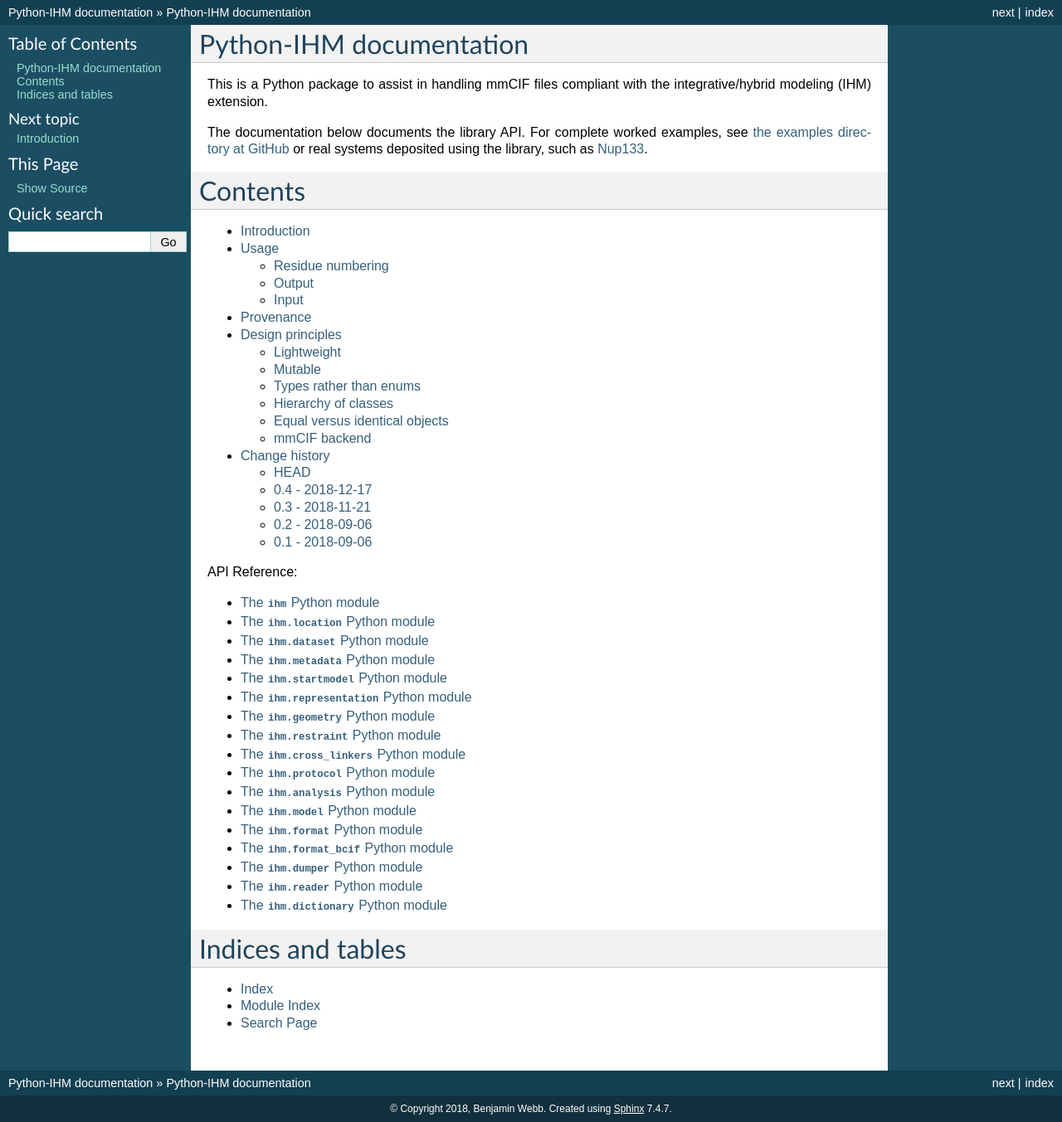
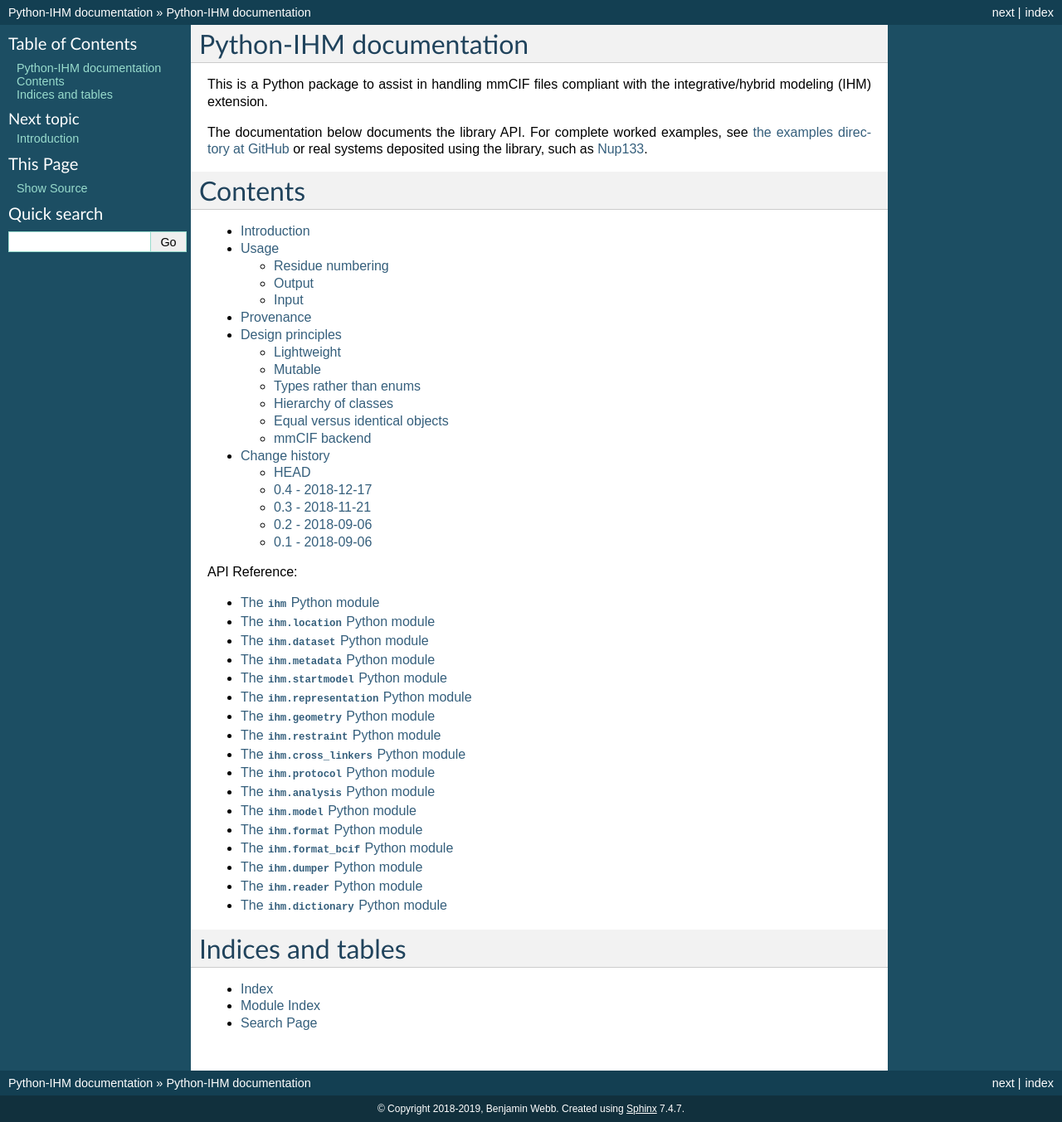
Before and after one commit to ihmwg/python-ihm, a Sphinx documentation site: the page built from docs/index.rst, in a window 1280 px wide. Shown: the whole page at 83% size. Built offline with Sphinx 7.4.7, drawn with Linux system fonts in a browser that asks for light colours.

Commit message:
Update copyright year

```diff
--- a/docs/conf.py
+++ b/docs/conf.py
@@ -47,7 +47,7 @@
 
 # General information about the project.
 project = u'Python-IHM'
-copyright = u'2018, Benjamin Webb'
+copyright = u'2018-2019, Benjamin Webb'
 author = u'Benjamin Webb'
 
 # The version info for the project you're documenting, acts as replacement for
```
Also changed, not shown: 1 other file.
